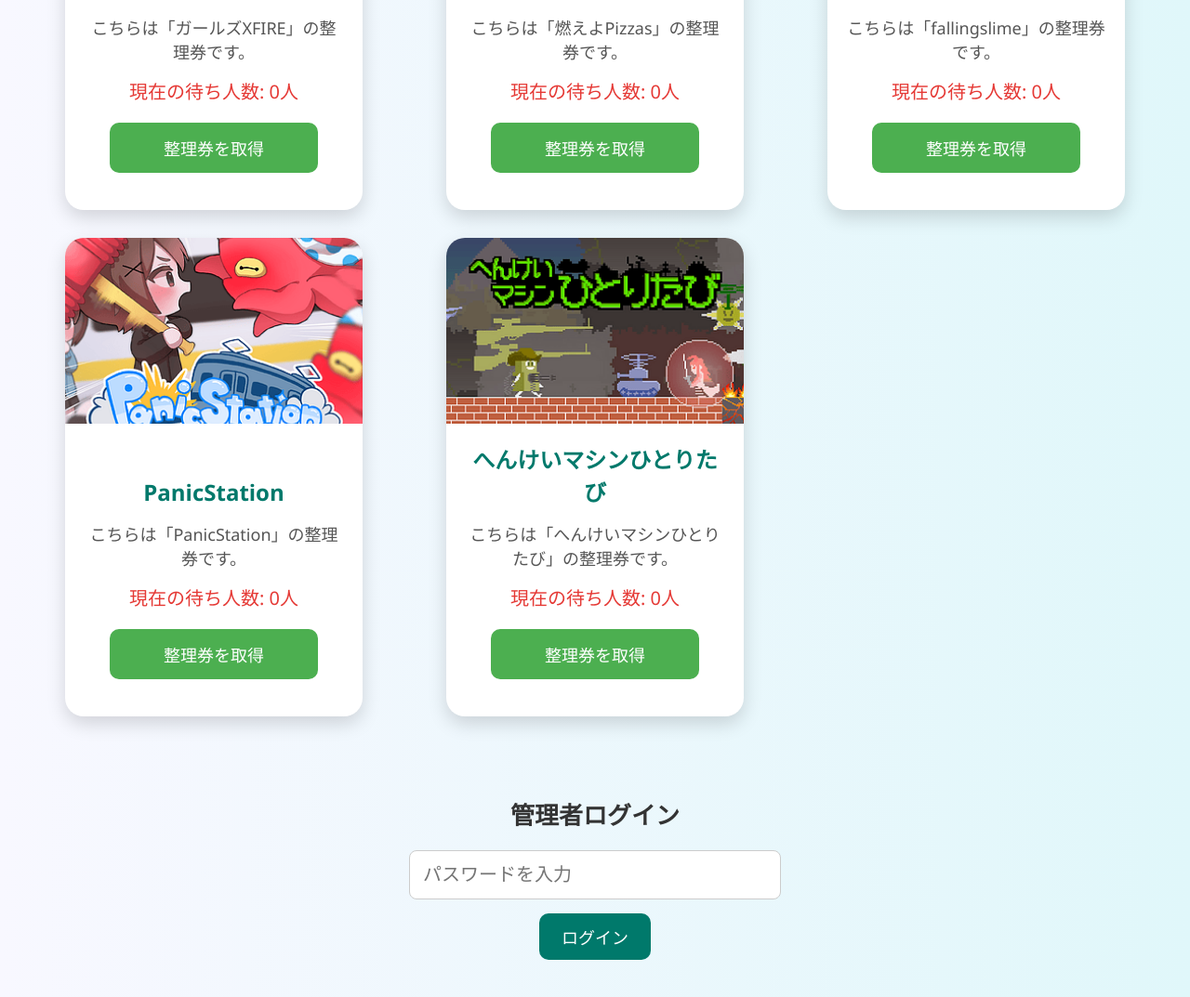
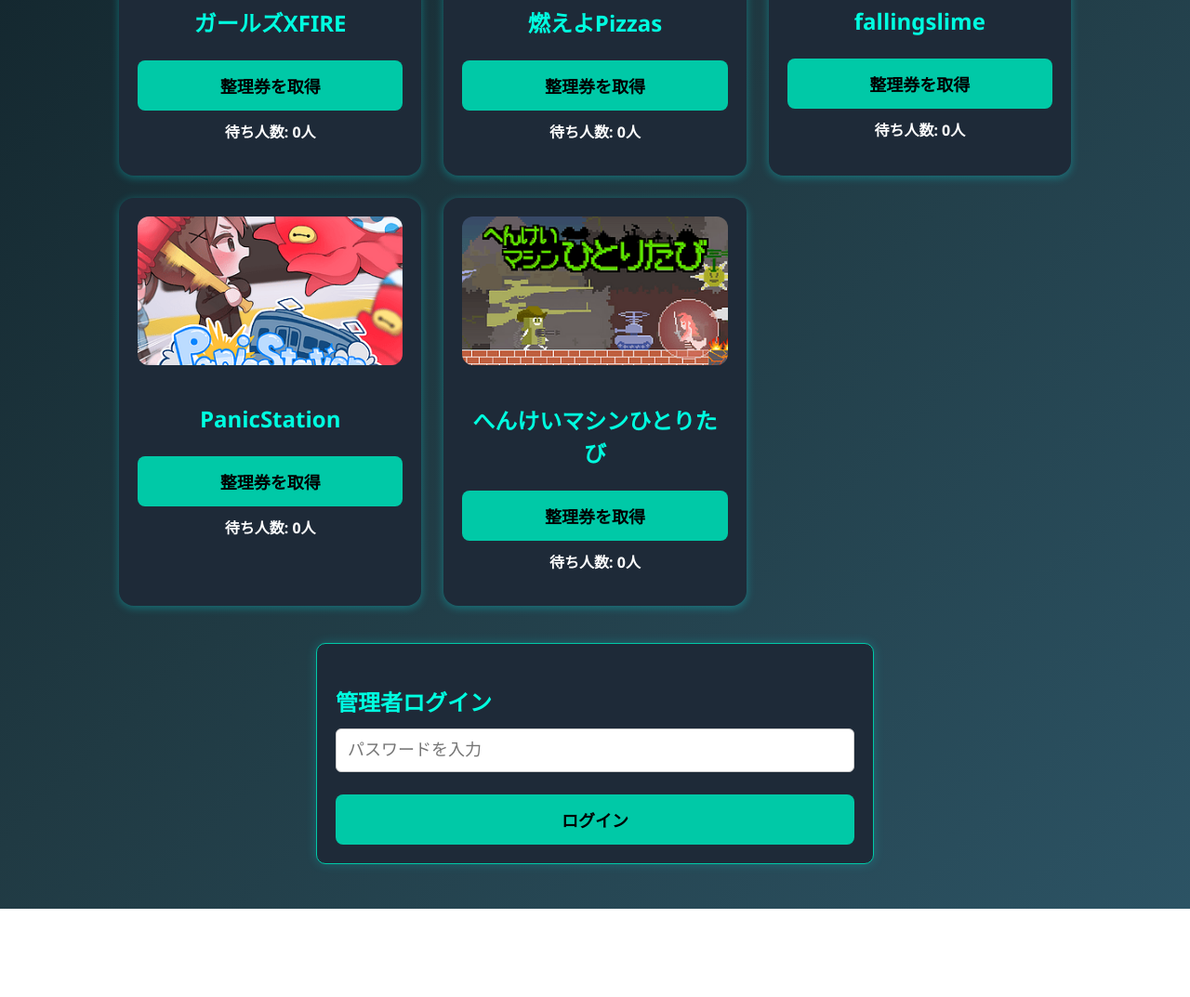
Before and after one commit to kapi-22/kapi-22, a plain HTML site: page index.html in a window 1280 px wide. Shown: the part 423-1496 px from the top of the page at 93% size. After the commit the page ends 1401 px from the top, so only its background shows below. Drawn offline with Linux system fonts and the light colour scheme.

Commit message:
Update index.html

```diff
--- a/index.html
+++ b/index.html
@@ -2,9 +2,9 @@
 <html lang="ja">
 
 <head>
-    <meta charset="UTF-8">
-    <title>ゲームセンター整理券配布</title>
-    <meta name="viewport" content="width=device-width, initial-scale=1.0">
+    <meta charset="UTF-8" />
+    <title>整理券配布ページ</title>
+    <meta name="viewport" content="width=device-width, initial-scale=1.0" />
     <style>
         *,
         *::before,
@@ -14,10 +14,9 @@
 
         body {
             font-family: 'Segoe UI', sans-serif;
-            background: linear-gradient(to right, #f8f8ff, #e0f7fa);
-            margin: 0;
+            background: linear-gradient(135deg, #0f2027, #203a43, #2c5364);
             padding: 40px 20px;
-            color: #333;
+            color: #fff;
             font-size: 18px;
             display: flex;
             flex-direction: column;
@@ -26,188 +25,153 @@
 
         h1 {
             text-align: center;
-            margin-bottom: 40px;
-            font-size: 42px;
-            color: #00796b;
-            text-shadow: 1px 1px 4px rgba(0, 0, 0, 0.2);
+            margin-bottom: 30px;
+            font-size: 36px;
+            color: #00ffe0;
+            text-shadow: 1px 1px 3px #000;
         }
 
-        .container {
+        h3 {
+            font-size: 24px;
+            color: #00ffe0;
+            margin-bottom: 12px;
+        }
+
+        .game-grid {
             display: grid;
             grid-template-columns: repeat(auto-fit, minmax(280px, 1fr));
-            gap: 30px;
-            max-width: 1200px;
+            gap: 24px;
             width: 100%;
-            justify-items: center;
+            max-width: 1024px;
         }
 
-        .game-card {
-            background: #fff;
-            border-radius: 20px;
-            box-shadow: 0 8px 20px rgba(0, 0, 0, 0.15);
-            overflow: hidden;
-            transition: transform 0.3s ease;
-            display: flex;
-            flex-direction: column;
-            justify-content: space-between;
-            width: 100%;
-            max-width: 320px;
+        .game-block {
+            background: #1e2a38;
+            border-radius: 16px;
+            box-shadow: 0 2px 10px rgba(0, 255, 255, 0.3);
+            padding: 20px;
+            text-align: center;
+            transition: transform 0.3s;
         }
 
-        .game-card:hover {
-            transform: translateY(-8px);
+        .game-block:hover {
+            transform: scale(1.03);
         }
 
-        .game-card img {
+        .game-block img {
             width: 100%;
-            height: 200px;
+            height: 160px;
             object-fit: cover;
+            border-radius: 12px;
+            margin-bottom: 12px;
         }
 
-        .card-content {
-            padding: 20px;
-            text-align: center;
+        button {
+            margin-top: 12px;
+            padding: 14px;
+            font-size: 18px;
+            border: none;
+            border-radius: 8px;
+            background-color: #00c9a7;
+            color: #000;
+            font-weight: bold;
+            cursor: pointer;
+            transition: background-color 0.3s;
+            width: 100%;
         }
 
-        .game-title {
-            font-size: 24px;
-            font-weight: bold;
-            color: #00796b;
-            margin-bottom: 15px;
+        button:hover {
+            background-color: #00a98e;
         }
 
-        .description {
-            color: #555;
-            font-size: 18px;
-            margin-bottom: 15px;
+        .wait-count {
+            margin-top: 10px;
+            font-size: 16px;
+            color: #fff;
+            font-weight: bold;
         }
 
-        .waiting-count {
-            font-size: 20px;
-            color: #e53935;
-            margin-bottom: 20px;
-        }
-
-        .get-button {
-            padding: 14px 24px;
-            font-size: 18px;
-            border: none;
+        .admin-login,
+        #adminPanel {
+            width: 100%;
+            max-width: 600px;
+            margin-top: 40px;
+            background: #1e2a38;
+            border: 1px solid #00c9a7;
             border-radius: 10px;
-            background-color: #4caf50;
-            color: white;
-            cursor: pointer;
-            transition: background-color 0.3s;
-            width: 80%;
-            margin: 0 auto 20px auto;
-            display: block;
-        }
-
-        .get-button:hover {
-            background-color: #388e3c;
-        }
-
-        .admin-login {
-            text-align: center;
-            margin-top: 60px;
-            width: 100%;
-            max-width: 400px;
-        }
-
-        .admin-login h3 {
-            font-size: 26px;
-            margin-bottom: 20px;
+            padding: 20px;
+            box-shadow: 0 0 12px rgba(0, 255, 255, 0.2);
         }
 
         #passwordInput {
-            padding: 14px;
-            font-size: 20px;
+            margin-bottom: 12px;
+            padding: 12px;
+            font-size: 18px;
             border: 1px solid #ccc;
-            border-radius: 8px;
+            border-radius: 6px;
             width: 100%;
-            margin-bottom: 15px;
         }
 
-        .login-button {
-            padding: 12px 24px;
-            font-size: 18px;
-            border: none;
-            border-radius: 10px;
-            background-color: #00796b;
-            color: white;
-            cursor: pointer;
-            transition: background-color 0.3s;
+        .ticket-list {
+            margin-top: 10px;
+            max-height: 250px;
+            overflow-y: auto;
+            border: 1px solid #ccc;
+            padding: 10px;
+            background: #2c3e50;
+            border-radius: 8px;
         }
 
-        .login-button:hover {
-            background-color: #005f50;
-        }
-
-        #adminPanel {
-            margin: 40px auto 0 auto;
-            background: #ffffff;
-            border: 1px solid #ccc;
-            border-radius: 15px;
-            padding: 30px;
-            max-width: 600px;
-            box-shadow: 0 4px 15px rgba(0, 0, 0, 0.1);
-            display: none;
-            text-align: center;
-        }
-
-        #adminPanel h2 {
-            font-size: 28px;
-            margin-bottom: 20px;
-            color: #00796b;
-        }
-
-        #adminView p {
-            font-size: 20px;
-            margin: 8px 0;
-        }
-
-        .reset-button {
-            margin-top: 20px;
-            padding: 14px 24px;
-            font-size: 20px;
-            background-color: #e53935;
-            color: white;
-            border: none;
-            border-radius: 10px;
+        .ticket-list label {
+            display: block;
+            font-size: 16px;
+            margin-bottom: 6px;
             cursor: pointer;
-        }
-
-        .reset-button:hover {
-            background-color: #c62828;
         }
 
         @media (max-width: 600px) {
             h1 {
-                font-size: 32px;
+                font-size: 28px;
             }
 
-            .game-card img {
-                height: 160px;
+            h3 {
+                font-size: 20px;
+            }
+
+            button {
+                font-size: 16px;
+                padding: 12px;
+            }
+
+            .wait-count {
+                font-size: 14px;
+            }
+
+            #passwordInput {
+                font-size: 16px;
+            }
+
+            .game-block img {
+                height: 140px;
             }
         }
     </style>
 </head>
 
 <body>
-    <h1>ゲームセンター整理券配布</h1>
-
-    <div class="container" id="buttons"></div>
+    <h1>ゲームセンター<br />整理券配布</h1>
+    <div id="buttons" class="game-grid"></div>
 
     <div class="admin-login">
         <h3>管理者ログイン</h3>
-        <input type="password" id="passwordInput" placeholder="パスワードを入力">
-        <br>
-        <button class="login-button" onclick="loginAdmin()">ログイン</button>
+        <input type="password" id="passwordInput" placeholder="パスワードを入力" />
+        <button onclick="loginAdmin()">ログイン</button>
     </div>
 
-    <div id="adminPanel">
+    <div id="adminPanel" style="display: none;">
         <h2>管理者ビュー</h2>
         <div id="adminView"></div>
-        <button class="reset-button" onclick="resetTickets()">全整理券をリセット</button>
+        <button style="background-color: #e53935; margin-top: 12px;" onclick="resetTickets()">全整理券をリセット</button>
     </div>
 
     <script>
@@ -216,140 +180,104 @@
             game2: "燃えよPizzas",
             game3: "fallingslime",
             game4: "PanicStation",
-            game5: "へんけいマシンひとりたび"
+            game5: "へんけいマシンひとりたび",
         };
 
         const gameImages = {
             game1: "girlsX.png",
             game2: "pizza.png",
-            game3: "falling.png",
+            game3: "Falling.png",
             game4: "Panic.png",
-            game5: "へんけい.png"
+            game5: "へんけい.png",
         };
 
         let ticketData = {
-            game1: [],
-            game2: [],
-            game3: [],
-            game4: [],
-            game5: []
+            game1: [], game2: [], game3: [], game4: [], game5: []
+        };
+        let usedTickets = {
+            game1: new Set(), game2: new Set(), game3: new Set(), game4: new Set(), game5: new Set()
         };
 
         function getTicket(gameId) {
-            if (!ticketData[gameId]) {
-                alert("無効なゲームIDです。");
-                return;
-            }
-
-            if (localStorage.getItem('hasTicket') === 'true') {
-                alert("すでに整理券を取得しています。");
-                return;
-            }
-
             const ticketNumber = ticketData[gameId].length + 1;
             ticketData[gameId].push(ticketNumber);
 
-            localStorage.setItem('hasTicket', 'true');
-            localStorage.setItem('ticketGame', gameTitles[gameId]);
-            localStorage.setItem('ticketNumber', ticketNumber.toString());
+            const win = window.open("", "_blank");
+            win.document.write(`<html><head><meta charset='UTF-8'><title>整理券</title><meta name='viewport' content='width=device-width, initial-scale=1.0'><style>body{display:flex;flex-direction:column;justify-content:center;align-items:center;height:100vh;font-family:'Segoe UI';margin:0;background:#0f2027;color:#00ffe0;text-align:center;}h1{font-size:5rem;}p{font-size:1.5rem;}</style></head><body><h1>整理券番号<br>${ticketNumber}</h1><p>スクリーンショットしてスタッフに見せてください</p></body></html>`);
+            win.document.close();
 
-            updateAllViews();
-
-            window.location.href = "ticket.html";
+            updateAdminView();
+            updateWaitingDisplays();
         }
 
-        function updateAdminView() {
-            const adminDiv = document.getElementById("adminView");
-            adminDiv.innerHTML = "";
-            let total = 0;
-            for (const game in ticketData) {
-                const count = ticketData[game].length;
-                total += count;
-                adminDiv.innerHTML += `<p><strong>${gameTitles[game]}</strong>: ${count}人</p>`;
-            }
-            adminDiv.innerHTML += `<p><strong>合計</strong>: ${total}人</p>`;
-        }
-
-        function updateWaitingCounts() {
-            for (const game in ticketData) {
-                const count = ticketData[game].length;
-                const waitingDiv = document.getElementById(`waiting-${game}`);
-                if (waitingDiv) {
-                    waitingDiv.textContent = `現在の待ち人数: ${count}人`;
-                }
-            }
-        }
-
-        function updateAllViews() {
+        function toggleUsedTicket(game, number, checked) {
+            if (checked) usedTickets[game].add(number);
+            else usedTickets[game].delete(number);
             updateAdminView();
-            updateWaitingCounts();
-        }
-
-        function setupButtons() {
-            const buttonsDiv = document.getElementById("buttons");
-            for (let i = 1; i <= 5; i++) {
-                const gameId = `game${i}`;
-                const card = document.createElement("div");
-                card.className = "game-card";
-
-                const img = document.createElement("img");
-                img.src = gameImages[gameId];
-                img.alt = gameTitles[gameId];
-                card.appendChild(img);
-
-                const content = document.createElement("div");
-                content.className = "card-content";
-
-                const title = document.createElement("div");
-                title.className = "game-title";
-                title.textContent = gameTitles[gameId];
-                content.appendChild(title);
-
-                const desc = document.createElement("div");
-                desc.className = "description";
-                desc.textContent = "こちらは「" + gameTitles[gameId] + "」の整理券です。";
-                content.appendChild(desc);
-
-                const waiting = document.createElement("div");
-                waiting.className = "waiting-count";
-                waiting.id = `waiting-${gameId}`;
-                waiting.textContent = "現在の待ち人数: 0人";
-                content.appendChild(waiting);
-
-                const button = document.createElement("button");
-                button.className = "get-button";
-                button.textContent = "整理券を取得";
-                button.onclick = () => getTicket(gameId);
-                content.appendChild(button);
-
-                card.appendChild(content);
-                buttonsDiv.appendChild(card);
-            }
-        }
-
-        function resetTickets() {
-            if (confirm("本当にすべての整理券をリセットしますか？")) {
-                for (const game in ticketData) {
-                    ticketData[game] = [];
-                }
-                localStorage.removeItem('hasTicket');
-                localStorage.removeItem('ticketGame');
-                localStorage.removeItem('ticketNumber');
-                updateAllViews();
-            }
+            updateWaitingDisplays();
         }
 
         function loginAdmin() {
-            const password = document.getElementById("passwordInput").value;
-            if (password === "oecugame") {
+            const pw = document.getElementById("passwordInput").value;
+            if (pw === "oecugame") {
                 document.getElementById("adminPanel").style.display = "block";
             } else {
                 alert("パスワードが間違っています。");
             }
         }
 
-        setupButtons();
-        updateAllViews();
+        function resetTickets() {
+            for (const k in ticketData) {
+                ticketData[k] = [];
+                usedTickets[k] = new Set();
+            }
+            updateAdminView();
+            updateWaitingDisplays();
+        }
+
+        function updateAdminView() {
+            const adminDiv = document.getElementById("adminView");
+            adminDiv.innerHTML = "";
+            for (const game in ticketData) {
+                const waiting = ticketData[game].filter(n => !usedTickets[game].has(n)).length;
+                adminDiv.innerHTML += `<p><strong>${gameTitles[game]}</strong> - 待ち人数: ${waiting}人</p>`;
+
+                if (ticketData[game].length > 0) {
+                    const list = ticketData[game].map(n => {
+                        const ch = usedTickets[game].has(n) ? 'checked' : '';
+                        return `<label><input type='checkbox' onchange="toggleUsedTicket('${game}', ${n}, this.checked)" ${ch}> 整理券番号 ${n}</label>`;
+                    }).join("");
+                    adminDiv.innerHTML += `<div class='ticket-list'>${list}</div>`;
+                }
+            }
+        }
+
+        function updateWaitingDisplays() {
+            for (const game in gameTitles) {
+                const el = document.getElementById(`${game}-wait`);
+                if (el) {
+                    const count = ticketData[game].filter(n => !usedTickets[game].has(n)).length;
+                    el.textContent = `待ち人数: ${count}人`;
+                }
+            }
+        }
+
+        function createGameButtons() {
+            const container = document.getElementById("buttons");
+            for (const gameId in gameTitles) {
+                const div = document.createElement("div");
+                div.className = "game-block";
+                div.innerHTML = `
+                    <img src="${gameImages[gameId]}" alt="${gameTitles[gameId]}">
+                    <h3>${gameTitles[gameId]}</h3>
+                    <button onclick="getTicket('${gameId}')">整理券を取得</button>
+                    <p class="wait-count" id="${gameId}-wait">待ち人数: 0人</p>
+                `;
+                container.appendChild(div);
+            }
+        }
+
+        createGameButtons();
     </script>
 </body>
 
```
